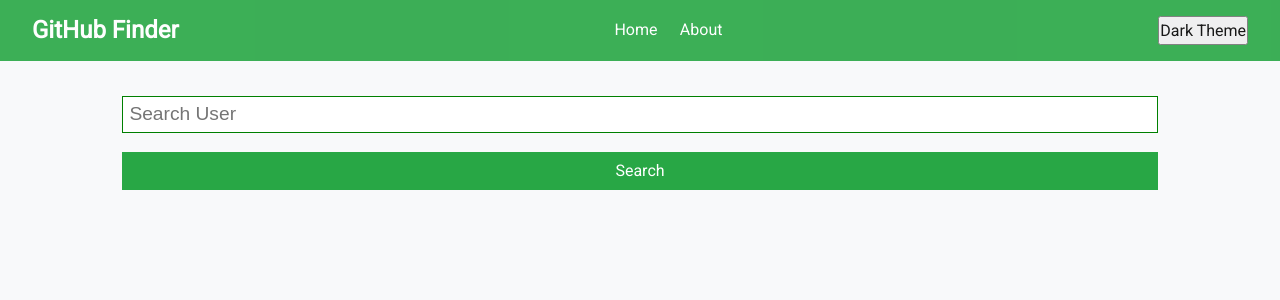
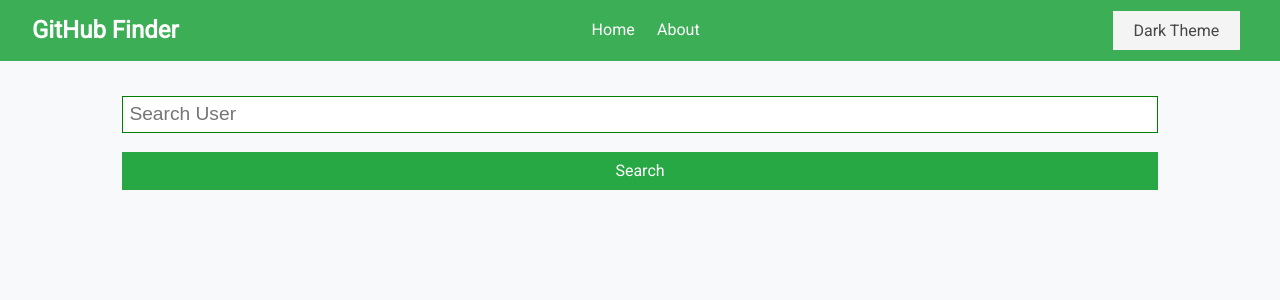
Before and after one commit to Pham-Gia-Bao1/MIDTERM_3-PROJECT, a React (Create React App) app: page / in a window 1280 px wide. Shown: the top 300 px of the page. Built offline with nearby package versions, Linux system fonts and the light colour scheme; the HTML template or start-up script is replaced by a standard one.

Commit message:
change navbar color

```diff
--- a/src/components/layout/Navbar.jsx
+++ b/src/components/layout/Navbar.jsx
@@ -7,7 +7,7 @@
   const { theme, toggleTheme } = useContext(ThemeContext);
 
   return (
-    <nav className={`navbar ${theme === 'light' ? 'bg-success' : 'bg-dark'}`}>
+    <nav className='bg-success navbar'>
       <h1>
         <i className="fab fa-github" /> GitHub Finder
       </h1>
@@ -19,7 +19,7 @@
           <Link to="/about">About</Link>
         </li>
       </ul>
-      <button onClick={toggleTheme}>
+      <button className="btn" onClick={toggleTheme}>
         {theme === 'light' ? 'Dark Theme' : 'Light Theme'}
       </button>
     </nav>
```
